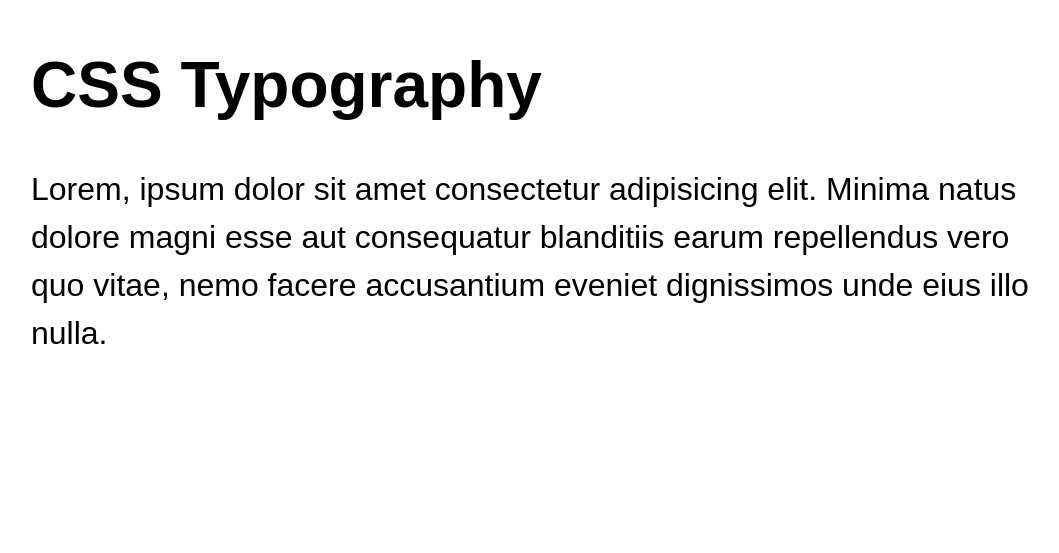
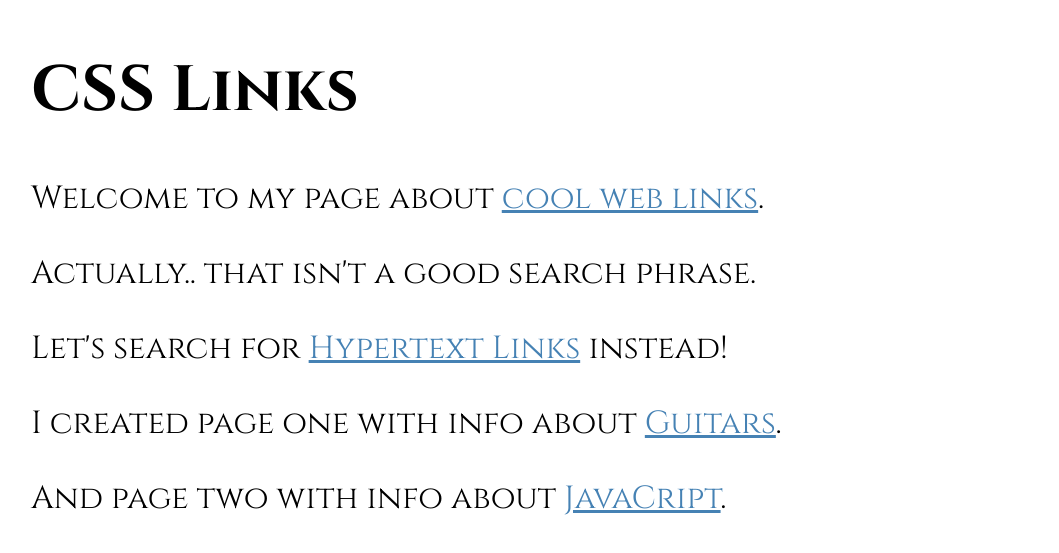
Before and after one commit to aliyusup2981/FullStackDev, a plain HTML site: page CSS/index.html in a window 1280 px wide. Shown: the part 131-684 px from the top of the page, without its empty margins (105-1164 px from the left). Drawn offline with Linux system fonts and the light colour scheme; a web font is replaced by a local one.

Commit message:
Learn About Styling Links

```diff
--- a/CSS/index.html
+++ b/CSS/index.html
@@ -7,19 +7,15 @@
     <link rel="stylesheet" href="styles.css" />
   </head>
   <body>
-    <header class="container">
-      <h1>CSS Typography</h1>
+    <header>
+      <h1>CSS Links</h1>
     </header>
-    <main class="container">
-      <p>
-        Lorem, ipsum dolor sit amet consectetur adipisicing elit. Minima natus dolore magni esse aut consequatur blanditiis earum repellendus vero quo vitae,
-        nemo facere accusantium eveniet dignissimos unde eius illo nulla.
-      </p>
-      <!-- <form>
-        <label for="name">Name:</label>
-        <input type="text" id="name" placeholder="Your Name" />
-        <button>Submit</button>
-      </form> -->
+    <main>
+      <p>Welcome to my page about <a href="https://www.google.com/search?q=web+links">cool web links</a>.</p>
+      <p>Actually.. that isn&apos;t a good search phrase.</p>
+      <p>Let's search for <a href="https://www.google.com/search?q=hypertext+links">Hypertext Links</a> instead!</p>
+      <p>I created page one with info about <a href="one.html">Guitars</a>.</p>
+      <p>And page two with info about <a href="two.html">JavaCript</a>.</p>
     </main>
   </body>
 </html>
--- a/CSS/styles.css
+++ b/CSS/styles.css
@@ -1,18 +1,25 @@
-@import url("https://fonts.googleapis.com/css2?family=Grechen+Fuemen&display=swap");
-
-/* Typography is the way that text is arranged and presented. */
+@import url("https://fonts.googleapis.com/css2?family=Cinzel:wght@400..900&display=swap");
 
 body {
   padding: 10%;
   font-size: 2rem;
-  font-family: "Grechen Fuemen", sans-serif;
+  font-family: "cinzel", sans-serif;
 }
 
-/* input,
-button {
-  font: inherit;
-} */
+a {
+  color: hsl(207, 44%, 49%);
+}
 
-p {
-  line-height: 1.5;
+a:visited {
+  color: purple;
 }
+
+a:hover,
+a:focus {
+  color: hsl(207, 44%, 49%, 0.8);
+  background: gold;
+}
+
+a:active {
+  color: red;
+}
```
Also changed, not shown: CSS/one.html (added, +11 -0 lines), CSS/two.html (added, +11 -0 lines).
